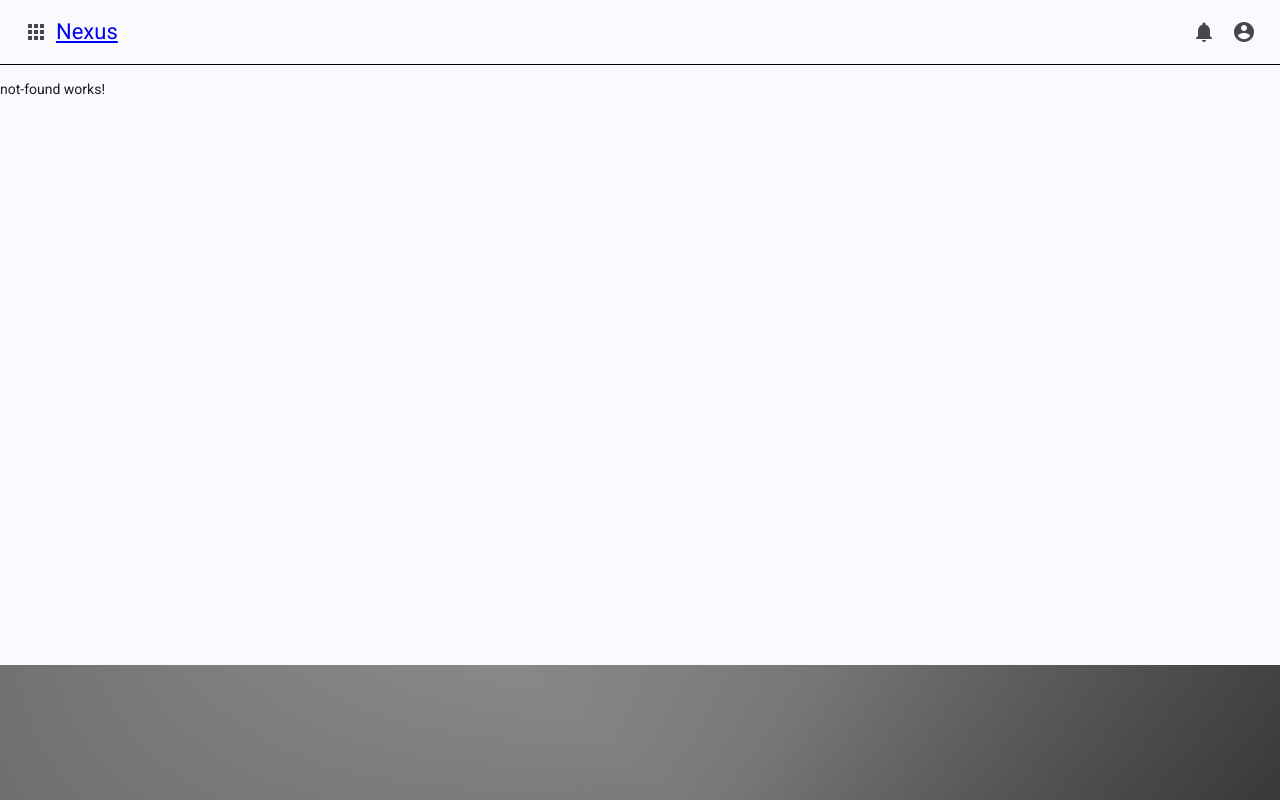
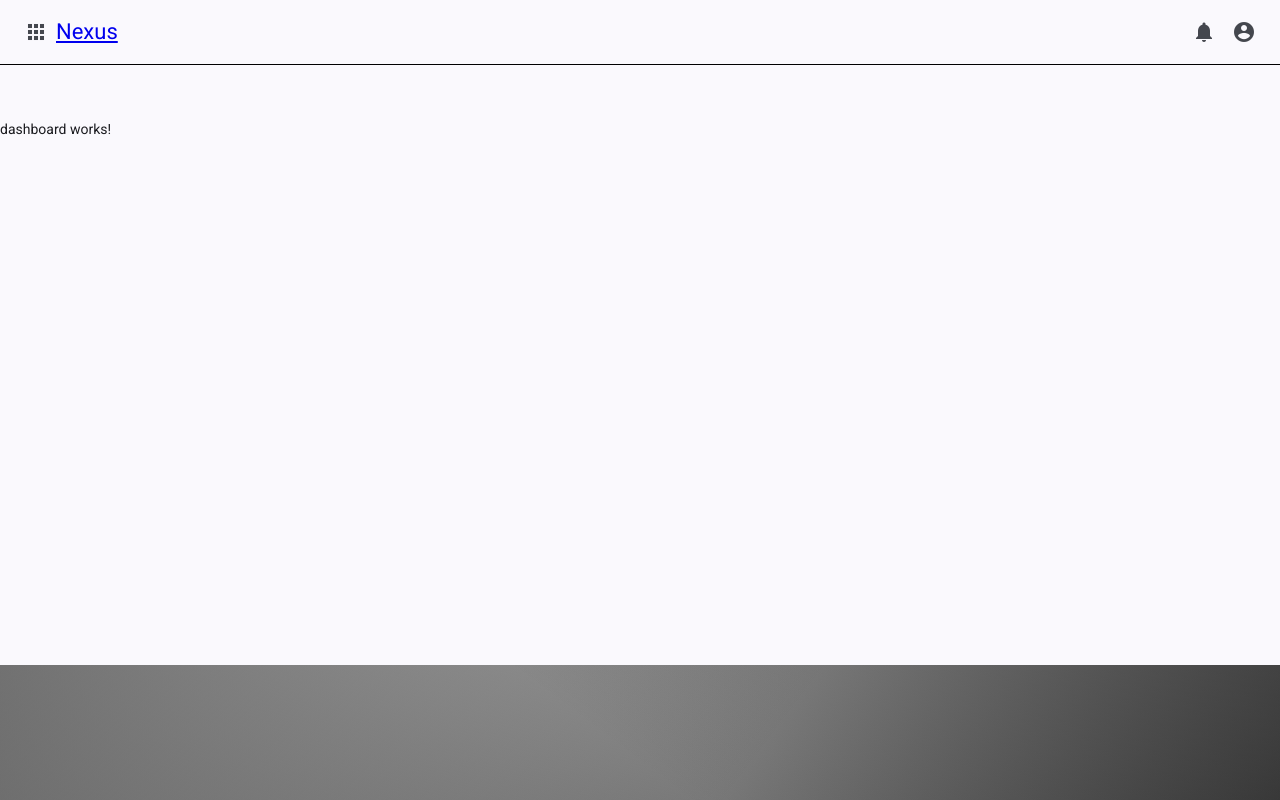
Before and after one commit to beowulf1416/nexus.ui.ng, an Angular app: page /inv/dashboard in a window 1280 px wide. Built offline with nearby package versions, Linux system fonts and the light colour scheme.

Commit message:
add inventory features

```diff
--- a/src/app/app.routes.ts
+++ b/src/app/app.routes.ts
@@ -23,6 +23,10 @@ export const routes: Routes = [
         loadChildren: () => import('./modules/admin/admin-module').then(m => m.AdminModule)
     },
     {
+        path: 'inv',
+        loadChildren: () => import('./modules/inventory/inventory-module').then(m => m.InventoryModule)
+    },
+    {
         path: 'anonymous',
         title: 'Anonymous',
         loadComponent: () => import('./components/anonymous/anonymous').then(c => c.Anonymous)
--- a/src/app/modules/inventory/components/layout/layout.html
+++ b/src/app/modules/inventory/components/layout/layout.html
@@ -1 +1,16 @@
-<p>layout works!</p>
+<div class="component component-inv-layout">
+    <mat-sidenav-container>
+        <mat-sidenav #nav_start_inv mode="side" position="start" disableClose="true">
+            <span>todo</span>
+        </mat-sidenav>
+        <mat-sidenav #nav_end_inv mode="over" position="end">
+            right
+        </mat-sidenav>
+        <mat-sidenav-content>
+            <button type="button" mat-icon-button (click)="toggle_start_sidenav()">
+                <mat-icon>chevron_forward</mat-icon>
+            </button>
+            <router-outlet />
+        </mat-sidenav-content>
+    </mat-sidenav-container>
+</div><!-- component -->
--- a/src/app/modules/inventory/components/layout/layout.ts
+++ b/src/app/modules/inventory/components/layout/layout.ts
@@ -1,11 +1,27 @@
-import { Component } from '@angular/core';
+import { CommonModule } from '@angular/common';
+import { Component, ViewChild } from '@angular/core';
+import { MatButtonModule } from '@angular/material/button';
+import { MatIconModule } from '@angular/material/icon';
+import { MatSidenav, MatSidenavModule } from '@angular/material/sidenav';
+import { RouterModule } from '@angular/router';
 
 @Component({
   selector: 'app-layout',
-  imports: [],
+  imports: [
+    CommonModule,
+    RouterModule,
+    MatButtonModule,
+    MatIconModule,
+    MatSidenavModule
+  ],
   templateUrl: './layout.html',
   styleUrl: './layout.css',
 })
 export class Layout {
+  @ViewChild('nav_start_inv') nav_start!: MatSidenav;
 
+
+  toggle_start_sidenav(): void {
+    this.nav_start?.toggle();
+  }
 }
--- a/src/app/modules/inventory/inventory-routing-module.ts
+++ b/src/app/modules/inventory/inventory-routing-module.ts
@@ -1,7 +1,26 @@
 import { NgModule } from '@angular/core';
 import { RouterModule, Routes } from '@angular/router';
+import { Layout } from './components/layout/layout';
 
-const routes: Routes = [];
+const routes: Routes = [
+  {
+    path: '',
+    title: 'Inventory',
+    component: Layout,
+    children: [
+      {
+        path: 'dashboard',
+        title: 'Inventory Dashboard',
+        loadComponent: () => import('./components/dashboard/dashboard').then(c => c.Dashboard)
+      },
+      {
+        path: '',
+        pathMatch: 'full',
+        redirectTo: 'dashboard'
+      }
+    ]
+  }
+];
 
 @NgModule({
   imports: [RouterModule.forChild(routes)],
```
